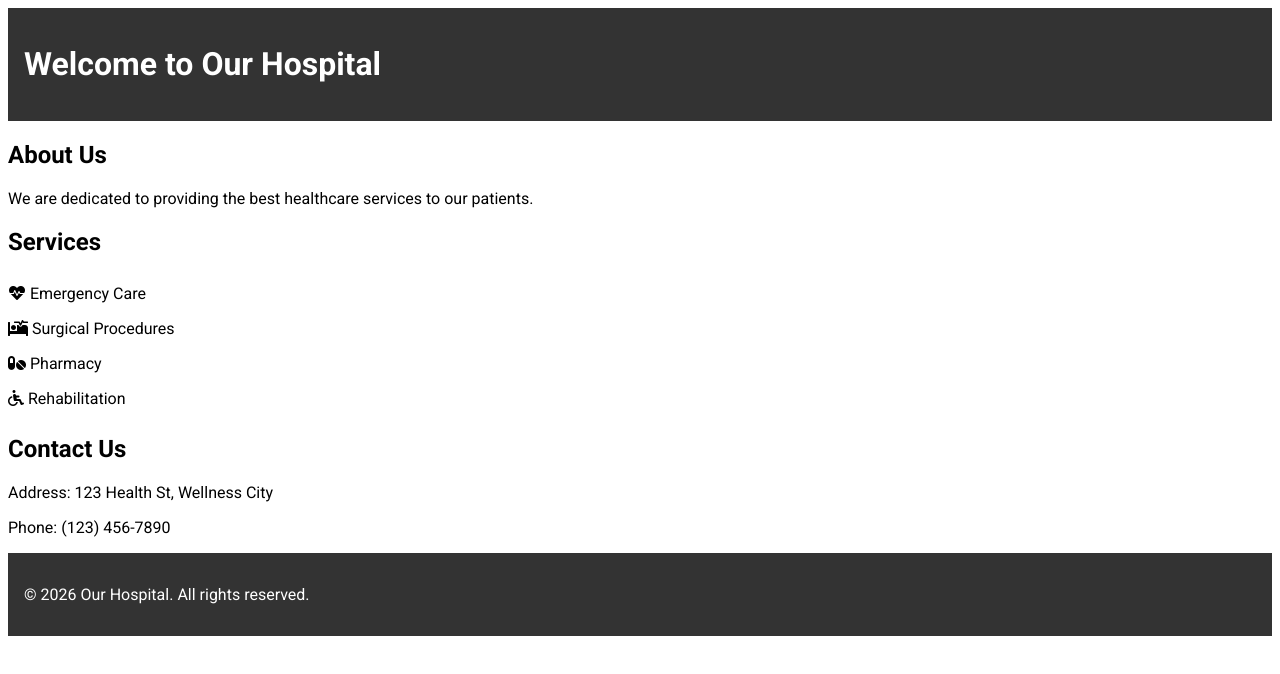
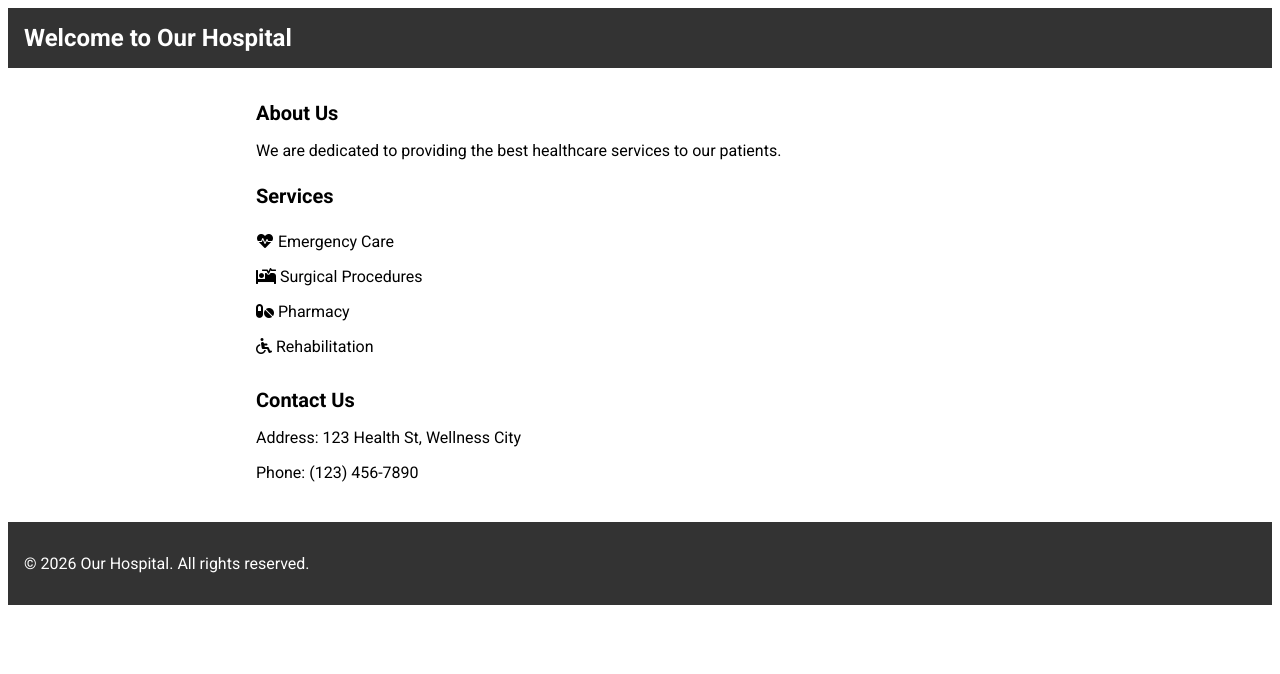
Before and after one commit to vishipayyallore/speaker-series-2026, a plain HTML site: page talks/03-amazon-bedrock-cline-agentic/homepage/index.html in a window 1280 px wide. Drawn offline with Linux system fonts and the light colour scheme.

Commit message:
Refactor HTML and CSS for improved structure and readability

```diff
--- a/talks/03-amazon-bedrock-cline-agentic/homepage/index.html
+++ b/talks/03-amazon-bedrock-cline-agentic/homepage/index.html
@@ -9,17 +9,17 @@
     <link href="styles.css" rel="stylesheet">
     <script src="scripts.js" defer></script>
 </head>
-<body class="font-roboto">
-    <header class="bg-gray-800 text-white p-4">
-        <h1 class="text-2xl font-bold">Welcome to Our Hospital</h1>
+<body>
+    <header>
+        <h1>Welcome to Our Hospital</h1>
     </header>
-    <main class="p-4">
-        <section class="mb-4">
-            <h2 class="text-xl font-bold">About Us</h2>
+    <main>
+        <section>
+            <h2>About Us</h2>
             <p>We are dedicated to providing the best healthcare services to our patients.</p>
         </section>
-        <section class="mb-4">
-            <h2 class="text-xl font-bold">Services</h2>
+        <section>
+            <h2>Services</h2>
             <ul>
                 <li><i class="fas fa-heartbeat"></i> Emergency Care</li>
                 <li><i class="fas fa-procedures"></i> Surgical Procedures</li>
@@ -27,13 +27,13 @@
                 <li><i class="fas fa-wheelchair"></i> Rehabilitation</li>
             </ul>
         </section>
-        <section class="mb-4">
-            <h2 class="text-xl font-bold">Contact Us</h2>
+        <section>
+            <h2>Contact Us</h2>
             <p>Address: 123 Health St, Wellness City</p>
             <p>Phone: (123) 456-7890</p>
         </section>
     </main>
-    <footer class="bg-gray-800 text-white p-4">
+    <footer>
         <p>&copy; 2026 Our Hospital. All rights reserved.</p>
     </footer>
 </body>
--- a/talks/03-amazon-bedrock-cline-agentic/homepage/styles.css
+++ b/talks/03-amazon-bedrock-cline-agentic/homepage/styles.css
@@ -9,8 +9,28 @@ header, footer {
     padding: 1rem;
 }
 
+main {
+    padding: 1rem;
+    max-width: 48rem;
+    margin: 0 auto;
+}
+
+section {
+    margin-bottom: 1.5rem;
+}
+
 h1, h2 {
     font-weight: bold;
+}
+
+h1 {
+    font-size: 1.5rem;
+    margin: 0;
+}
+
+h2 {
+    font-size: 1.25rem;
+    margin-bottom: 0.5rem;
 }
 
 ul {
```
